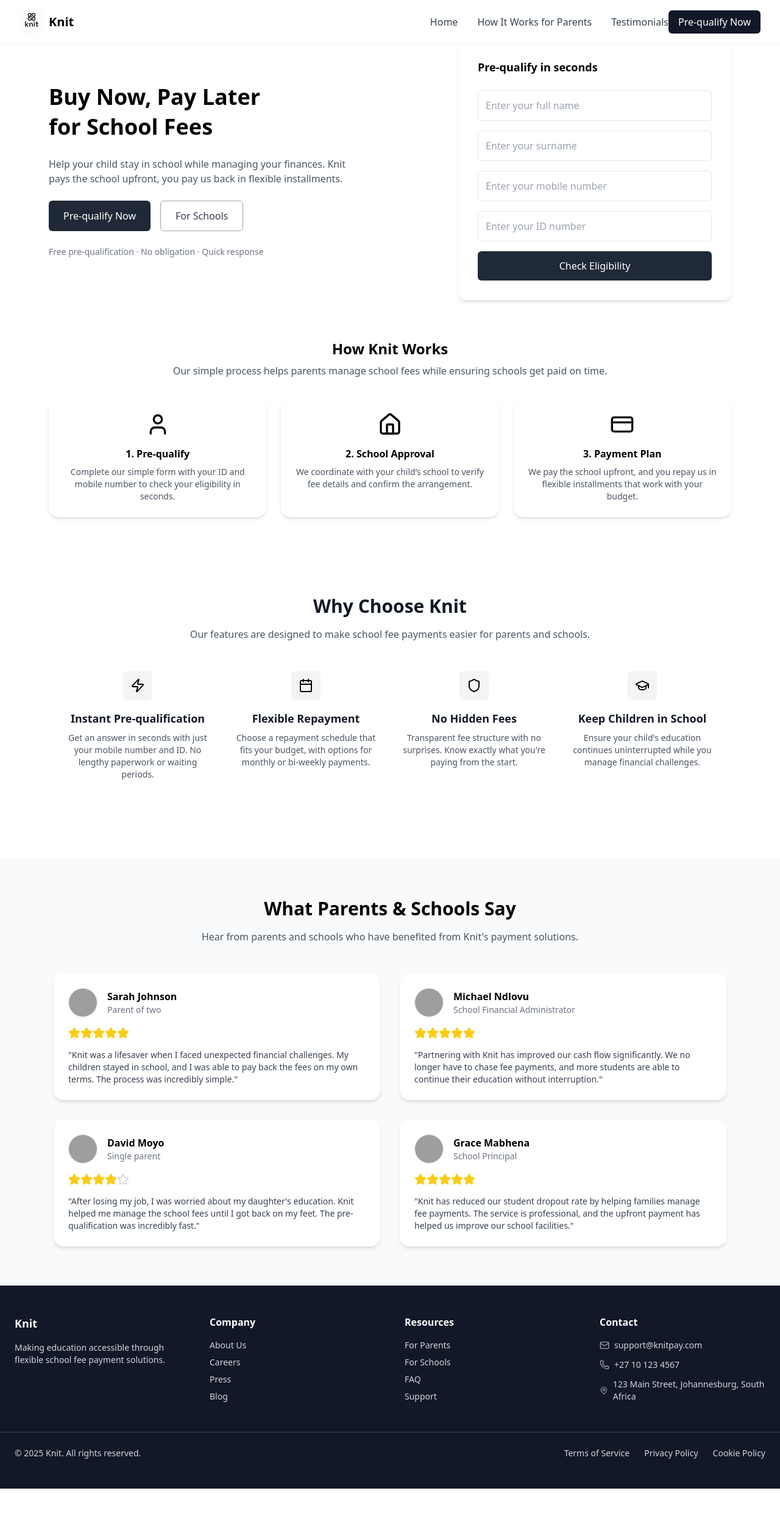
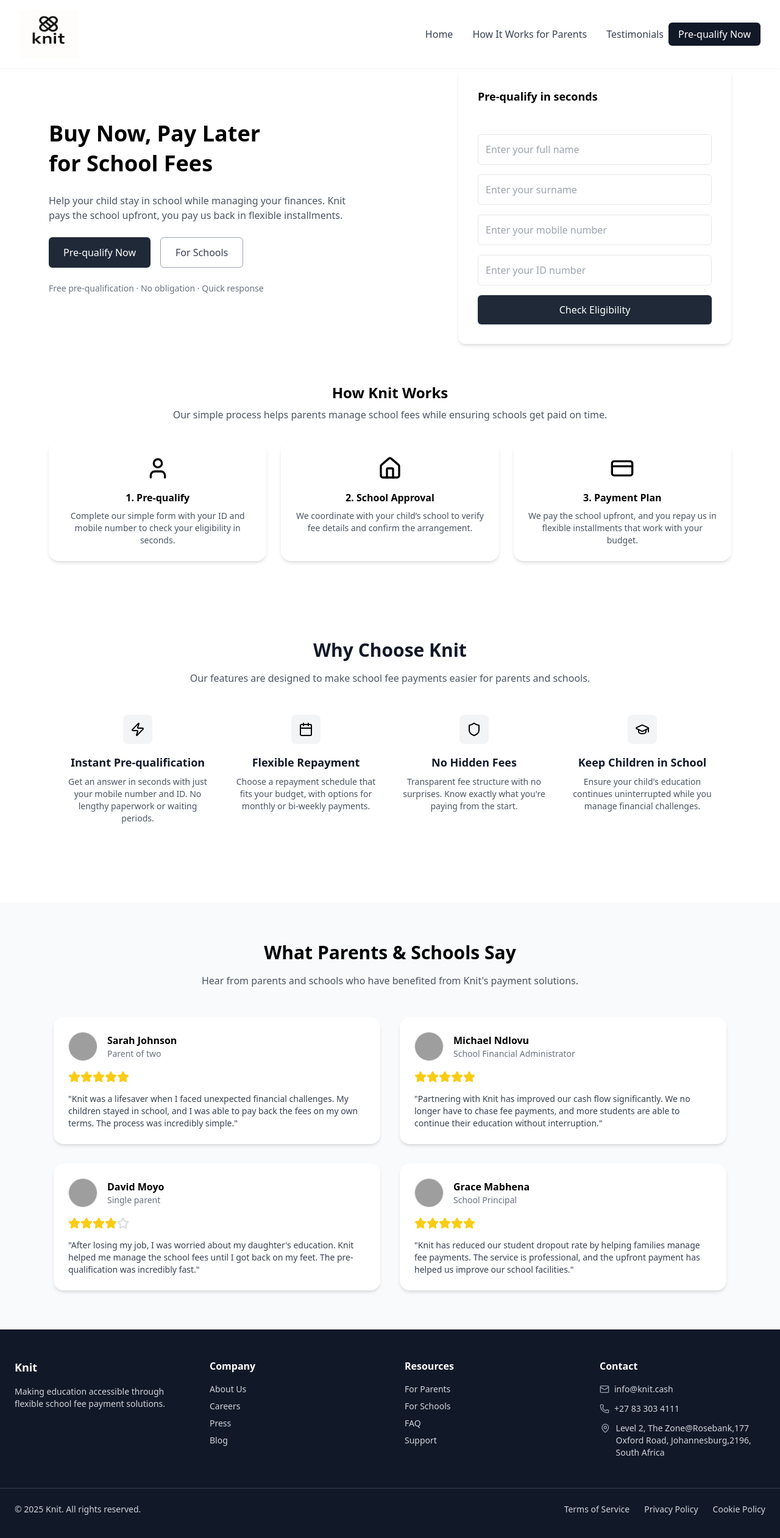
Before and after one commit to MissRea09/awesome-app, a React (Create React App) app: page / in a window 1280 px wide. Shown: the top 2522 px of the page at 61% size. Before the commit the page ends 2441 px from the top, so only its background shows below. Built offline with nearby package versions, Linux system fonts and the light colour scheme; grey boxes are pictures that could not be loaded.

Commit message:
web fixes

```diff
--- a/src/compoents/footer.tsx
+++ b/src/compoents/footer.tsx
@@ -64,15 +64,15 @@ const Footer: React.FC = () => {
           <ul className="space-y-3 text-sm">
             <li className="flex items-center gap-2">
               <Mail className="w-4 h-4 text-gray-400" />
-              support@knitpay.com
+              info@knit.cash
             </li>
             <li className="flex items-center gap-2">
               <Phone className="w-4 h-4 text-gray-400" />
-              +27 10 123 4567
+              +27 83 303 4111
             </li>
             <li className="flex items-center gap-2">
-              <MapPin className="w-4 h-4 text-gray-400" />
-              123 Main Street, Johannesburg, South Africa
+              <MapPin className="w-10 h-4 text-gray-400 mb-10" />
+              Level 2, The Zone@Rosebank,177 Oxford Road, Johannesburg,2196, South Africa
             </li>
           </ul>
         </div>
--- a/src/compoents/navbar.tsx
+++ b/src/compoents/navbar.tsx
@@ -6,13 +6,13 @@ const Navbar: React.FC = () => {
     <nav className="flex justify-between items-center px-8 py-4 shadow-sm bg-white fixed top-0 left-0 right-0 z-50">
       {/* Logo Section */}
      <div className="flex items-center space-x-2 mr-auto">
-  <img src={knitLogo} alt="Knit Logo" className="h-10 w-auto" />
-  <span className="text-xl font-bold">Knit</span>
+  <img src={knitLogo} alt="Knit Logo" className="h-20 w-24" />
+  {/* <span className="text-xl font-bold">Knit</span> */}
 </div>
 
       {/* <div className="text-xl font-bold">Knit</div> */}
 
-      <ul className="hidden md:flex space-x-8 text-gray-700">
+      <ul className="hidden md:flex space-x-8 text-gray-700 mr-2">
         <li><a href="#home" className="hover:text-black">Home</a></li>
         <li><a href="#how-it-works" className="hover:text-black">How It Works for Parents</a></li>
         {/* <li><a href="#how-it-works-for-schools" className="hover:text-black">How It Works For Schools</a></li> */}
--- a/src/pages/PreQualificationPage.tsx
+++ b/src/pages/PreQualificationPage.tsx
@@ -151,7 +151,7 @@ const HomePage: React.FC = () => {
   };
 
   return (
-    <div className="px-8 md:px-20 py-16 space-y-16">
+    <div className="px-8 md:px-20 py-16 space-y-16 mt-12">
       {/* Top Section */}
       <div className="flex flex-col md:flex-row justify-between items-center space-y-12 md:space-y-0">
         {/* Left Section */}
@@ -194,7 +194,7 @@ const HomePage: React.FC = () => {
 
         {/* Right Section - Form */}
         <div className="bg-white shadow-md rounded-xl p-8 w-full max-w-md">
-          <h3 className="text-lg font-semibold mb-6">Pre-qualify in seconds</h3>
+          <h3 className="text-lg font-semibold mb-12">Pre-qualify in seconds</h3>
 
           <form className="space-y-4" onSubmit={handleSubmit}>
             {formType === "parent" && (
```
